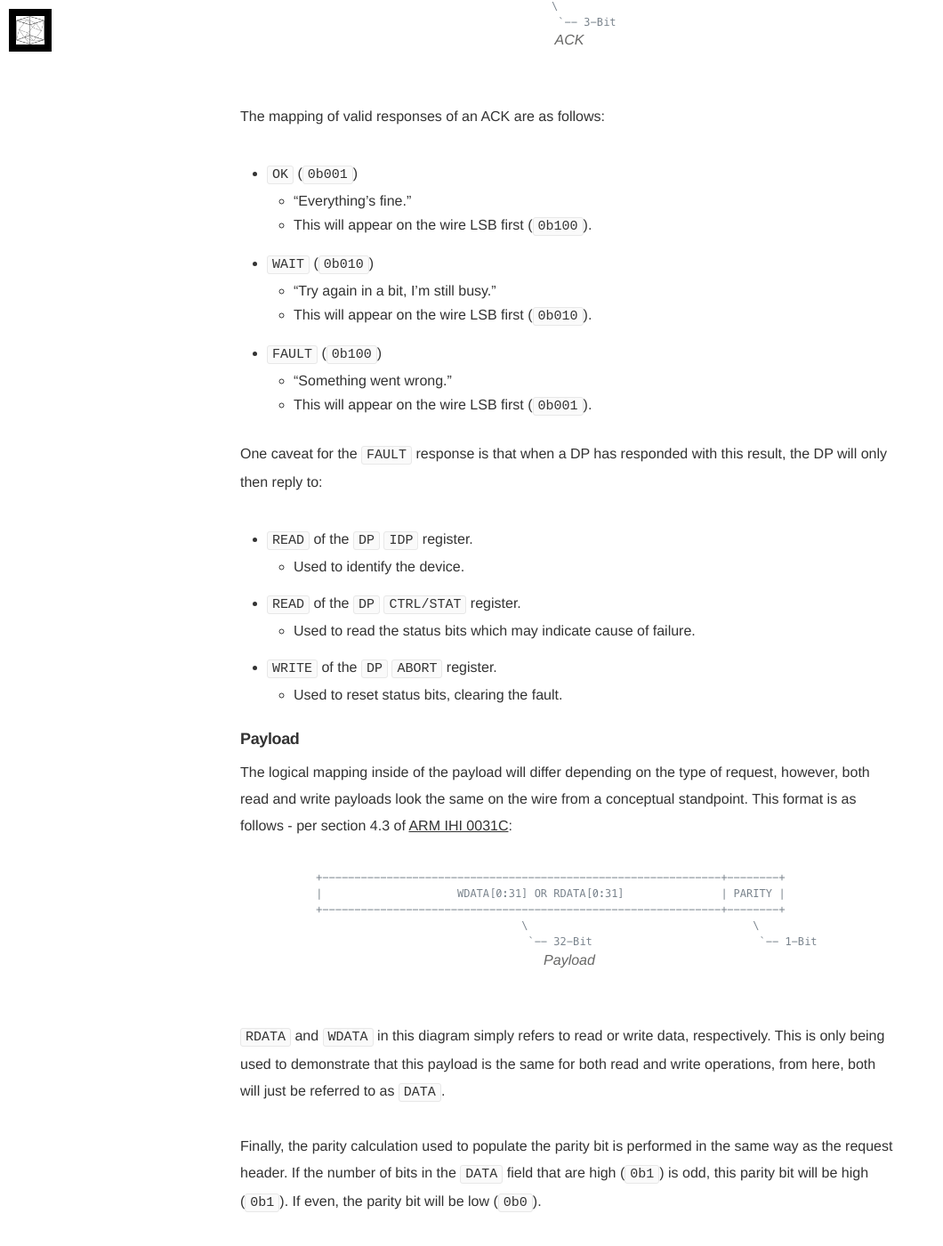
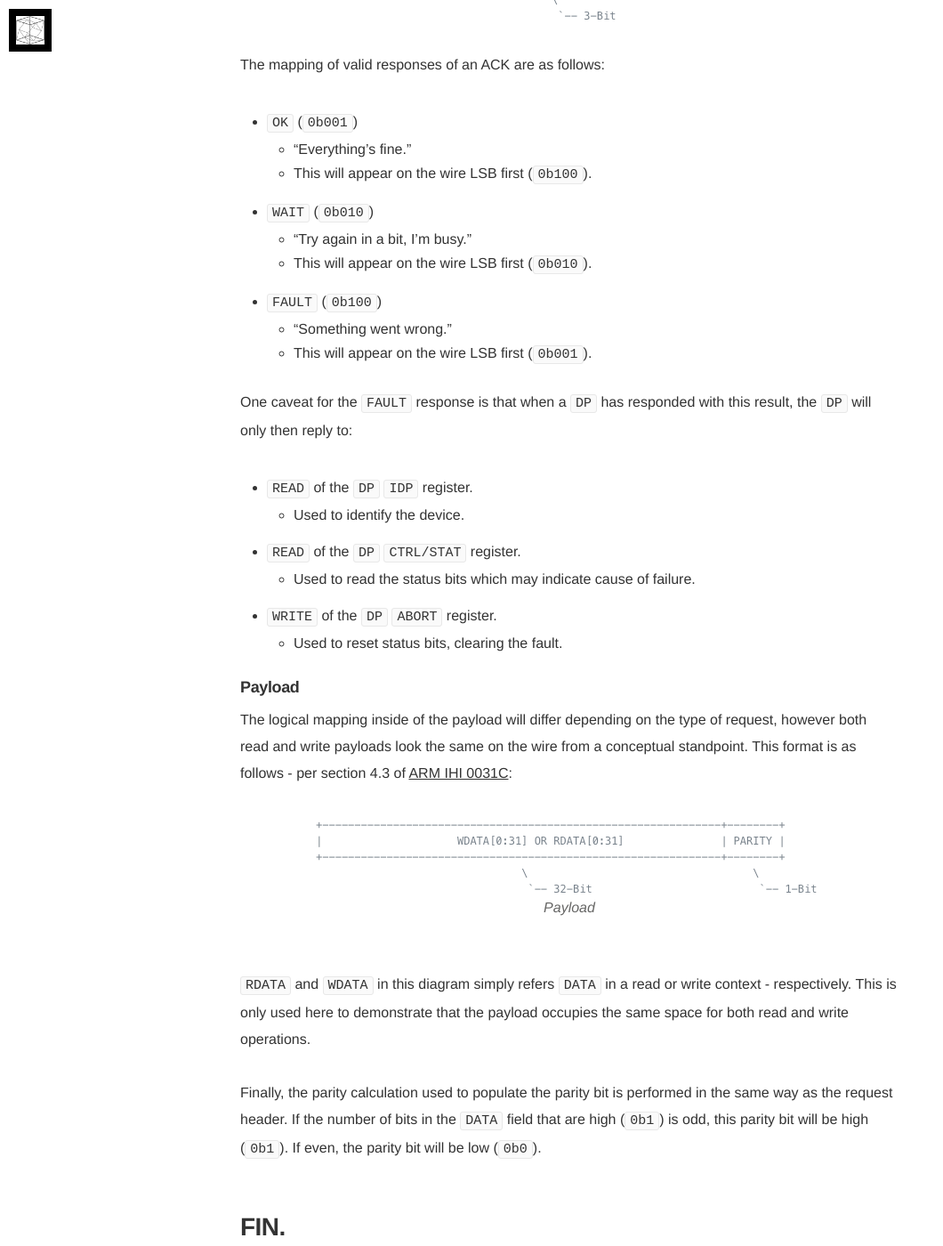
Before and after one commit to darkarnium/darkarnium.github.io, a Jekyll site: the page built from _posts/2018-12-29-Messing-with-SWD-Part-I.md, in a window 1280 px wide and 1400 px high, scrolled down 8219 px. Shown: the whole window at 89% size, without its empty margins (0-1060 px from the left). Built offline with Jekyll 4.4.1, drawn with Linux system fonts in a browser that asks for light colours; nearby versions of some CDN libraries; some web fonts are replaced; some of the changed text lies outside the part shown.

Commit message:
A few more fixes.

```diff
--- a/_posts/2018-12-29-Messing-with-SWD-Part-I.md
+++ b/_posts/2018-12-29-Messing-with-SWD-Part-I.md
@@ -154,23 +154,23 @@
     * Provides external access to the system.
   * **Access Port (AP).**
     * Exist within the system and are accessed externally via a Debug Port (DP).
-    * Though there may be more, there WILL be at least one AP in given system.
-    * The AP to interact with is specified via the `APSEL` field of the DP
+    * Though there may be more, there WILL be at least one `AP` in given system.
+    * The `AP` to interact with is specified via the `APSEL` value in the DP
       `SELECT` register.
   * **Debug Access Port (DAP).**
-    * AP and DP.
+    * `AP` and DP.
 
 The placement, and differences between these ports, may be better explained
 by the following diagram:
 
 ![](/assets/article_images/2018/SWD-System.png){: .center-image }
 
-In the above diagram, `SWD` represents the `SWD` protocol being spoken over a
+In the above diagram, `SWD` represents the `SWD` protocol being 'spoken' over a
 set of two wires.
 
 ### Packets
 
-Data transfers in SWD are 'packet' based and successful requests will consist
+Data transfers in SWD are 'packet' based, and successful requests will consist
 of three components:
 
 * 8-bits - Request Header.
@@ -202,7 +202,7 @@
 
 As to its purpose, this sequence is needed to transfer control of the `SWDIO`
 line between host and target. This is required due to `SWDIO` being driven
-by either host or target; this sequence is used as a sort of 'give way'
+by either host or target. This sequence is used as a sort of 'give way'
 signal to avoid both host and target attempting to write to `SWDIO`
 simultaneously (which would cause contention).
 
@@ -223,16 +224,18 @@
 * `START`
   * This should always be high (`0b1`).
 * `APnDP`
-  * high (`0b1`) for access to AP access, low (`0b0`) for DP access.
+  * High (`0b1`) for access to `AP` access.
+  * Low (`0b0`) for `DP` access.
 * `RnW`
-  * high (`0b1`) for READ access, low (`0b0`) for WRITE access.
+  * High (`0b1`) for READ access.
+  * Low (`0b0`) for WRITE access.
 * `ADDR[2:3]`
   * Two bits representing the register to access.
   * This address is once again written to `SWDIO` LSB first!
 * `PARITY`
   * In the case of a request packet, this field is high (`0b1`) if the number
     of high (`0b1`) bits in the `APnDP`, `RnW`, and `ADDR` fields combined is
-    odd. low (`0b0`) if an even.
+    odd. Low (`0b0`) if an even.
 * `STOP`
   * This should always be low (`0b0`).
 * `PARK`
@@ -255,7 +258,7 @@
 The format of an ACK is as follows - per section 4.3 of
 [ARM IHI 0031C](https://static.docs.arm.com/ihi0031/c/IHI0031C_debug_interface_as.pdf):
 
-![ACK](/assets/article_images/2018/SWD-ACK.png){: .center-image }
+![](/assets/article_images/2018/SWD-ACK.png){: .center-image }
 
 The mapping of valid responses of an ACK are as follows:
 
@@ -263,14 +266,14 @@
   * "Everything's fine."
   * This will appear on the wire LSB first (`0b100`).
 * `WAIT` (`0b010`)
-  * "Try again in a bit, I'm still busy."
+  * "Try again in a bit, I'm busy."
   * This will appear on the wire LSB first (`0b010`).
 * `FAULT` (`0b100`)
   * "Something went wrong."
   * This will appear on the wire LSB first (`0b001`).
 
-One caveat for the `FAULT` response is that when a DP has responded with this
-result, the DP will only then reply to:
+One caveat for the `FAULT` response is that when a `DP` has responded with this
+result, the `DP` will only then reply to:
 
   * `READ` of the `DP` `IDP` register.
     * Used to identify the device.
@@ -282,15 +285,14 @@
 #### Payload
 
 The logical mapping inside of the payload will differ depending on the type of
-request, however, both read and write payloads look the same on the wire from
+request, however both read and write payloads look the same on the wire from
 a conceptual standpoint. This format is as follows - per section 4.3 of [ARM IHI 0031C](https://static.docs.arm.com/ihi0031/c/IHI0031C_debug_interface_as.pdf):
 
 ![Payload](/assets/article_images/2018/SWD-Request-Payload.png){: .center-image }
 
-`RDATA` and `WDATA` in this diagram simply refers to read or write data,
-respectively. This is only being used to demonstrate that this payload is
-the same for both read and write operations, from here, both will just be
-referred to as `DATA`.
+`RDATA` and `WDATA` in this diagram simply refers `DATA` in a read or write
+context - respectively. This is only used here to demonstrate that the payload
+occupies the same space for both read and write operations.
 
 Finally, the parity calculation used to populate the parity bit is performed
 in the same way as the request header. If the number of bits in the `DATA`
```
Also changed, not shown: other parts of _posts/2018-12-29-Messing-with-SWD-Part-I.md (+6 -5 lines).
